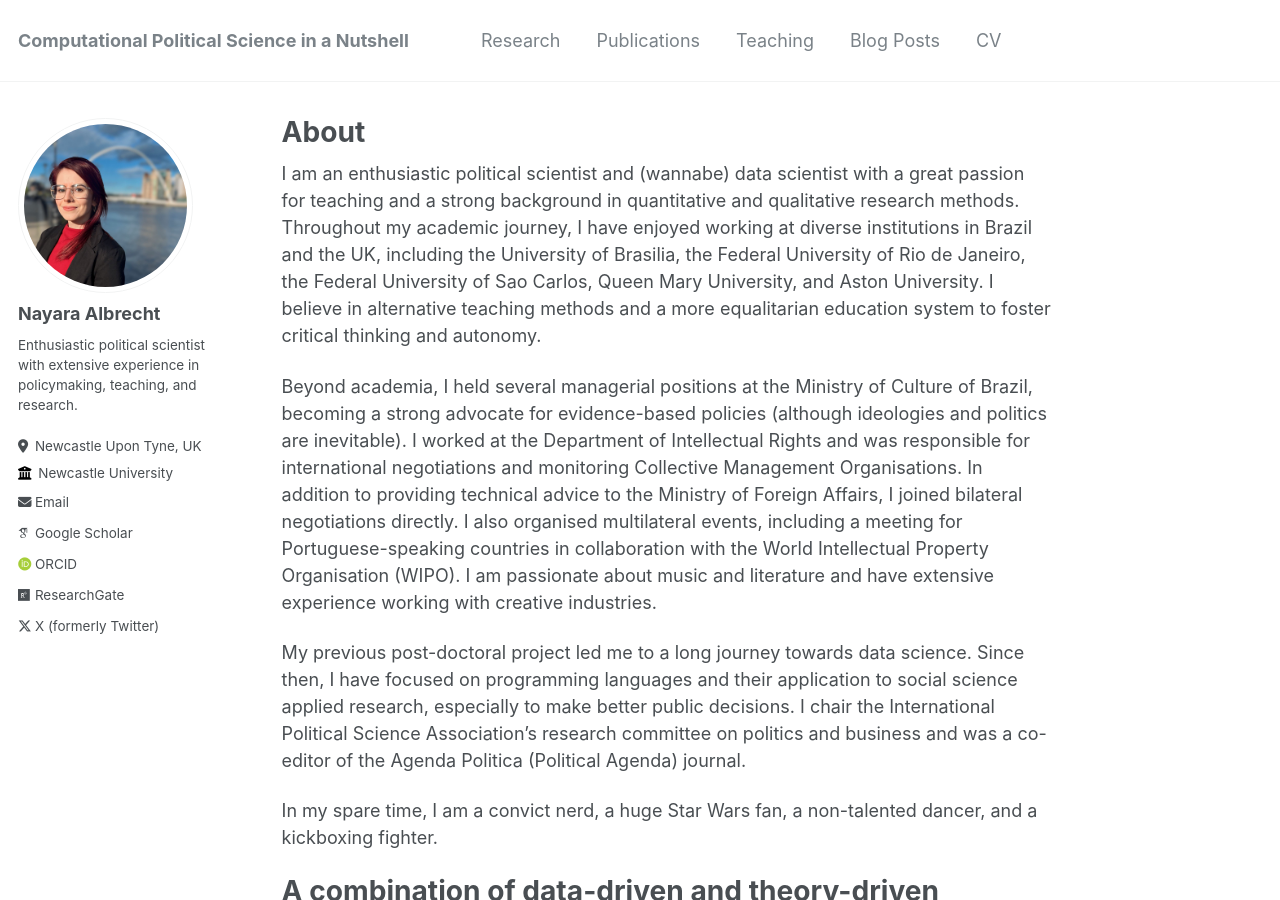
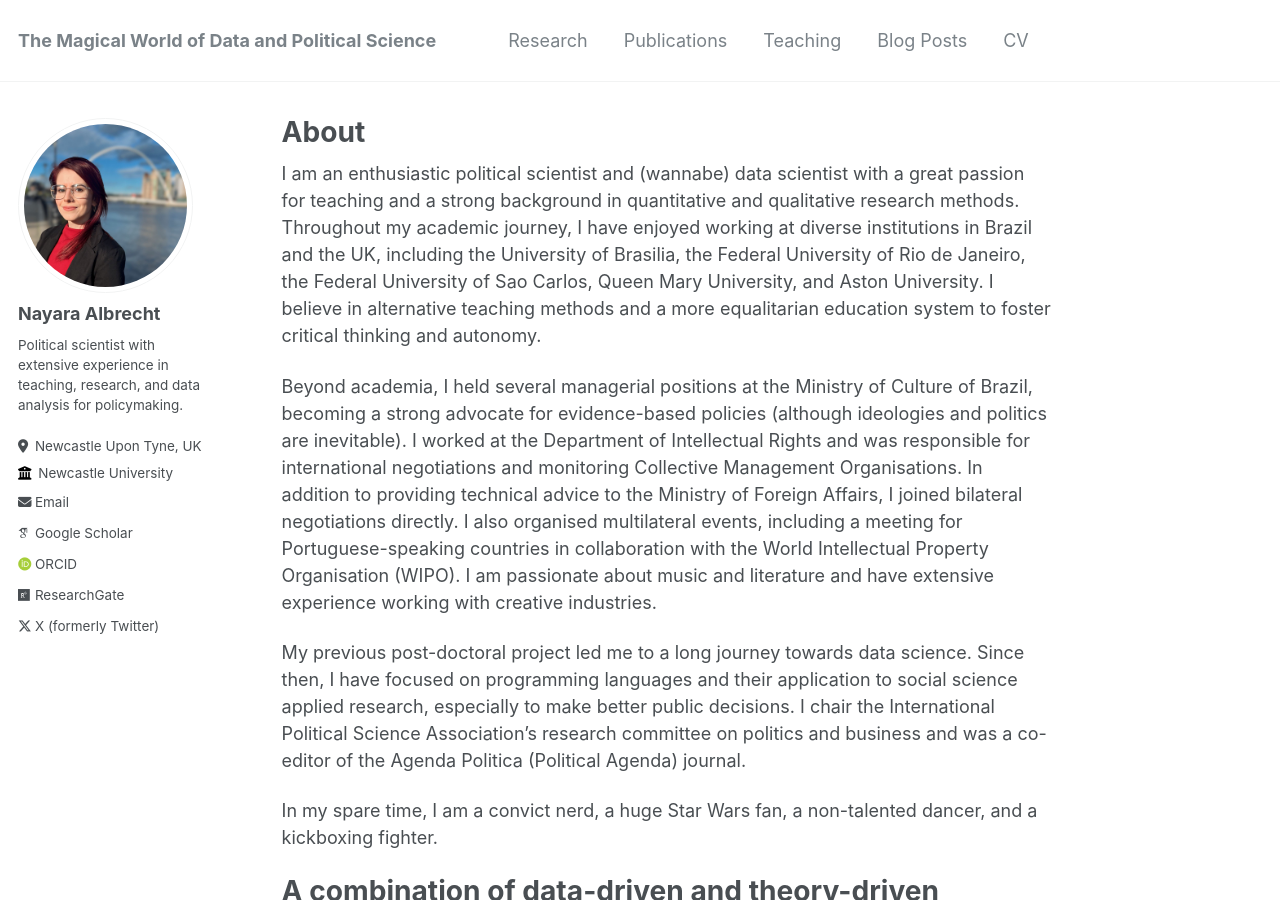
Before and after one commit to nayalbrecht/nayalbrecht.github.io, a Jekyll site: the page built from _pages/about.md, in a window 1280 px wide and 900 px high. Built offline with Jekyll 4.4.1, drawn with Linux system fonts in a browser that asks for light colours; some web fonts are replaced.

Commit message:
Update _config.yml

```diff
--- a/_config.yml
+++ b/_config.yml
@@ -8,10 +8,10 @@
 
 # Basic Site Settings
 locale                   : "en-UK"
-title                    : "Computational Political Science in a Nutshell"
+title                    : "The Magical World of Data and Political Science"
 title_separator          : "-"
 name                     : &name "Nayara Albrecht"
-description              : &description "Political scientist, wannabe data scientist, dancer, and fighter"
+description              : &description "Political scientist, data wizard, dancer, and fighter"
 url                      : https://nayalbrecht.github.io # the base hostname & protocol for your site e.g. "https://mmistakes.github.io"
 baseurl                  : "" # the subpath of your site, e.g. "/blog"
 repository               : "nayalbrecht/nayalbrecht.github.io"
@@ -24,7 +24,7 @@ author:
   avatar           : "n_avatar.jpeg"
   name             : "Nayara Albrecht"
   pronouns         : # example: "she/her"
-  bio              : "Enthusiastic political scientist with extensive experience in policymaking, teaching, and research."
+  bio              : "Political scientist with extensive experience in teaching, research, and data analysis for policymaking."
   location         : "Newcastle Upon Tyne, UK"
   employer         : "Newcastle University"
   uri              : # URL
```
